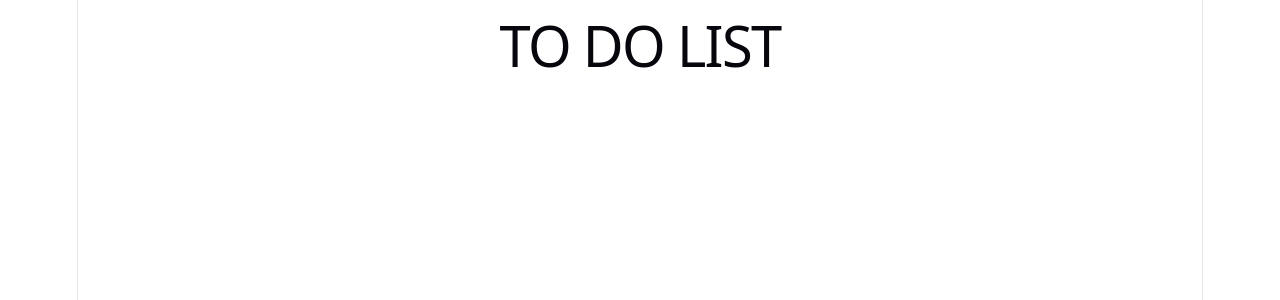
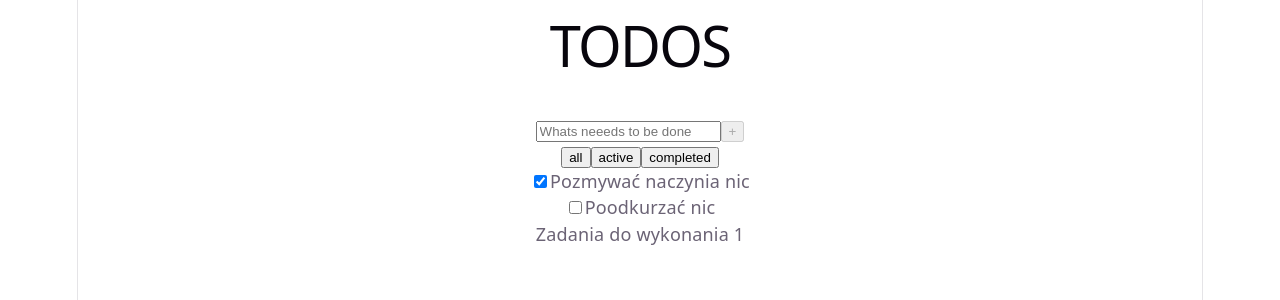
Before and after one commit to Adamluczek/PZAW_2, a React (Vite) app in the folder hello-world/: page / in a window 1280 px wide. Shown: the top 300 px of the page. Built offline with nearby package versions, Linux system fonts and the light colour scheme.

Commit message:
wstepne działanie

```diff
--- a/hello-world/src/App.tsx
+++ b/hello-world/src/App.tsx
@@ -1,8 +1,73 @@
-
+import { useState } from "react";
 
 
 function App() {
+ const [tasks, setTasks] = useState([{"isDone" : true, "text": "Pozmywać naczynia"}, {"isDone" : false, "text": "Poodkurzać"}])
+const[tasksDone, setDoneTasks] = useState(tasks.filter((task)=> task.isDone))
+const [tasksNotDone, setNotDoneTasks] =  useState(tasks.filter((task)=> !task.isDone))
+const [newTaskTitle, setNewTaskTitle] = useState("")
+const [isShownAll, setIsShown] = useState(true)
+const [isShownDone, setIsShownDone] = useState(false)
+const [isShownNotDone, setIsShownNotDone] = useState(false)
+
+function handleAddTaks(task:string){
+  let newTasks = tasks.slice()
+  newTasks.push({"isDone" : false, "text":task})
+  setTasks(newTasks)
+  setNotDoneTasks(newTasks.filter((task)=> !task.isDone))
+
+}
+function handleChangeStatus(index: number){
+  let newTasks = tasks.slice()
+  newTasks[index].isDone = !newTasks[index].isDone
+  console.log(newTasks)
+  console.log(tasksDone)
+  console.log(tasksNotDone)
+  setTasks(newTasks)
+  setDoneTasks(newTasks.filter((task)=> task.isDone))
+  setNotDoneTasks(newTasks.filter((task)=> !task.isDone))
+}
+
   return(
-  <h1>TO DO LIST</h1>)
+    <div>
+    <h1>TODOS</h1><br/>
+    <input type="text" placeholder="Whats neeeds to be done" onChange={(e)=>{
+      setNewTaskTitle(e.target.value.trim())
+    }}/>
+    <button onClick={()=>handleAddTaks(newTaskTitle)} disabled={newTaskTitle.length > 0 ? false:true}>+</button><br />
+    <button onClick={()=>{setIsShown(true)
+      setIsShownDone(false)
+      setIsShownNotDone(false)
+      } }>all</button>
+    <button onClick={()=>{setIsShown(false)
+      setIsShownDone(false)
+      setIsShownNotDone(true)
+      } }>active</button>
+    <button onClick={()=>{setIsShown(false)
+      setIsShownDone(true)
+      setIsShownNotDone(false)
+      } }>completed</button>
+    {isShownAll && (
+    tasks.map((task, index)=>
+    <div>
+      <input key={index} type="checkbox" checked={task.isDone} onClick={() => handleChangeStatus(index)}/>{task.text} nic</div>
+    ))}
+    {isShownDone && (
+      tasksDone.map((task, index)=>
+    <div>
+      <input key={index} type="checkbox" checked={task.isDone} onClick={() => handleChangeStatus(index)}/>{task.text} cos</div>
+    )
+    )}
+    {isShownNotDone && (
+      tasksNotDone.map((task, index)=>
+    <div>
+      <input key={index} type="checkbox" checked={task.isDone} onClick={() => handleChangeStatus(index)}/>{task.text} dupa</div>
+    )
+    )}
+    <p>Zadania do wykonania {tasksNotDone.length}</p>
+    </div>
+
+
+ )
 }
 export default App;
```
Also changed, not shown: hello-world/src/components.tsx (added), hello-world/src/interfaces/media.tsx (added).
